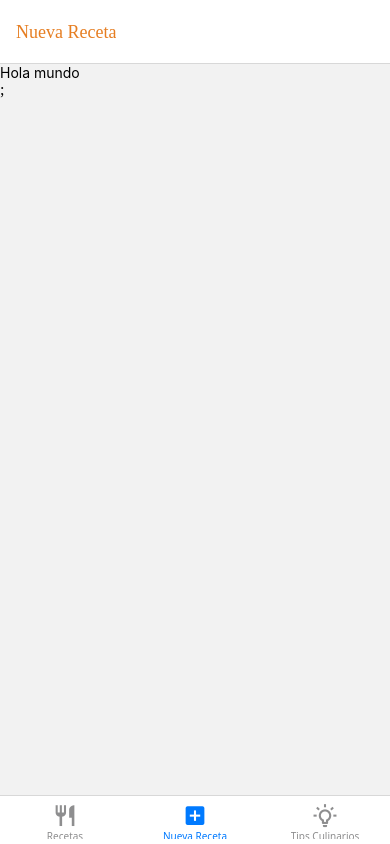
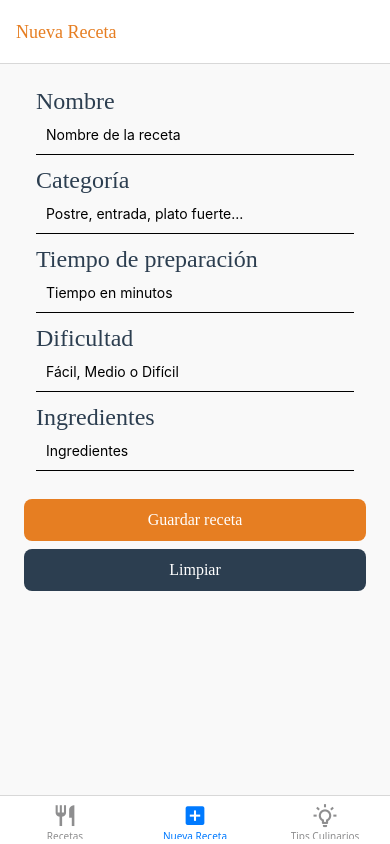
Before and after one commit to paoolisboa/TallerCookBook, a React Native app: screen /NuevaReceta in a window 390 px wide. Built offline with nearby package versions, Linux system fonts and the light colour scheme.

Commit message:
feat: ADD AddRecipeScreen with save and clear buttons, besides styles

```diff
--- a/App.js
+++ b/App.js
@@ -1,3 +1,4 @@
+/* eslint-disable react/no-unstable-nested-components */
 import React from 'react'
 import { StatusBar, StyleSheet } from 'react-native';
 import { NavigationContainer } from '@react-navigation/native';
@@ -23,11 +24,6 @@ const RecipesStack=()=>{
         name="Details"
         component={RecipeDetailScreen}
         options={{title: 'Detalle de Receta'}}
-      />
-      <Stack.Screen
-        name="Tips"
-        component={CookingTipsScreen}
-        options={{title: 'Tips Culinarios'}}
       />
     </Stack.Navigator>
   )
@@ -55,10 +51,10 @@ function App() {
               return <Icon name = {iconName} size = {size} color = {color}/>
           },
           tabBarActiveTinColor : '#E67E22',
-          tabBarInactiveTinColor : 'gray',
           headerShown: false,
           headerTitleStyle: { fontFamily: 'Poppins-Bold' },
           headerTintColor:'#E67E22',
+          tabBarInactiveTinColor : '#1d1d1d',
         })}
       >
         <Tab.Screen
--- a/package.json
+++ b/package.json
@@ -12,8 +12,8 @@
   "dependencies": {
     "@react-native/new-app-screen": "0.84.1",
     "@react-navigation/bottom-tabs": "^7.15.7",
-    "@react-navigation/native": "^7.2.0",
-    "@react-navigation/native-stack": "^7.14.8",
+    "@react-navigation/native": "^7.2.1",
+    "@react-navigation/native-stack": "^7.14.9",
     "@react-navigation/stack": "^7.8.7",
     "react": "19.2.3",
     "react-native": "0.84.1",
--- a/src/screens/AddRecipeScreen.js
+++ b/src/screens/AddRecipeScreen.js
@@ -1,13 +1,130 @@
-import React from 'react'
-import {Text, TextInput, View, TouchableOpacity} from 'react-native'
+import React, { useState } from 'react'
+import { TextInput, StyleSheet, Platform, Alert, KeyboardAvoidingView, Text, View, ScrollView, TouchableOpacity } from 'react-native'
+import { SafeAreaProvider, SafeAreaView } from 'react-native-safe-area-context';
+import styles from '../styles/AddRecipeStyles'
 
-const AddRecipeScreen = () =>{
-
-    return(
-        <View>
-            <Text>Hola mundo</Text>;
-        </View>
-    )
+function showAlert(message) {
+    if (Platform.OS === 'web') {
+        window.alert(message);
+    } else {
+        Alert.alert(message);
+    }
 }
 
+function isFieldEmpty(value) {
+    // .trim() remueve espacios en blanco
+    if (value == null || String(value).trim() === '') {
+        return true;
+    }
+    return false;
+}
+
+const AddRecipeScreen = () => {
+
+    const [recipeName, setRecipeName] = useState('');
+    const [category, setCategory] = useState('');
+    const [preparationTime, setPreparationTime] = useState('');
+    const [difficulty, setDifficulty] = useState('');
+    const [ingredients, setIngredients] = useState('');
+
+    const handleSave = () => {
+        if (
+            isFieldEmpty(recipeName) ||
+            isFieldEmpty(category) ||
+            isFieldEmpty(preparationTime) ||
+            isFieldEmpty(difficulty) ||
+            isFieldEmpty(ingredients)
+        ) {
+            showAlert('Por favor complete todos los campos');
+            return;
+        }
+        showAlert('Se ha guardado la receta exitosamente');
+    };
+
+    const handleClean = () => {
+        setRecipeName('');
+        setCategory('');
+        setPreparationTime('');
+        setDifficulty('');
+        setIngredients('');
+    }
+
+    return (
+        <SafeAreaProvider>
+            <SafeAreaView style={styles.safeArea}>
+                <KeyboardAvoidingView
+                    behavior={Platform.OS === 'ios' ? 'padding' : 'height'}
+                    style={styles.container}
+                >
+                    <ScrollView
+                        style={styles.scroll}
+                        contentContainerStyle={styles.scrollContent}
+                        keyboardShouldPersistTaps="handled"
+                        keyboardDismissMode={Platform.OS === 'ios' ? 'interactive' : 'on-drag'}
+                        showsVerticalScrollIndicator={false}
+                    >
+                        <Text style={styles.titles}>Nombre</Text>
+                        <TextInput
+                            style={styles.input}
+                            onChangeText={setRecipeName}
+                            value={recipeName}
+                            placeholder="Nombre de la receta"
+                        />
+
+                        <Text style={styles.titles}>Categoría</Text>
+                        <TextInput
+                            style={styles.input}
+                            onChangeText={setCategory}
+                            value={category}
+                            placeholder="Postre, entrada, plato fuerte..."
+                        />
+
+                        <Text style={styles.titles}>Tiempo de preparación</Text>
+                        <TextInput
+                            style={styles.input}
+                            onChangeText={setPreparationTime}
+                            value={preparationTime}
+                            placeholder="Tiempo en minutos"
+                            keyboardType="numeric"
+                        />
+
+                        <Text style={styles.titles}>Dificultad</Text>
+                        <TextInput
+                            style={styles.input}
+                            onChangeText={setDifficulty}
+                            value={difficulty}
+                            placeholder="Fácil, Medio o Difícil"
+                        />
+
+                        <Text style={styles.titles}>Ingredientes</Text>
+                        <TextInput
+                            style={styles.input}
+                            onChangeText={setIngredients}
+                            value={ingredients}
+                            placeholder="Ingredientes"
+                        />
+
+                        <View style={styles.actions}>
+                            <TouchableOpacity
+                                onPress={handleSave}
+                                style={styles.saveButton}
+                            >
+                                <Text style={styles.buttonText}>Guardar receta</Text>
+                            </TouchableOpacity>
+                            <TouchableOpacity
+                                onPress={handleClean}
+                                style={styles.cleanButton}
+                            >
+                                <Text style={styles.buttonText}>Limpiar</Text>
+                            </TouchableOpacity>
+                        </View>
+                    </ScrollView>
+                </KeyboardAvoidingView>
+            </SafeAreaView>
+        </SafeAreaProvider>
+    );
+}
+
+
+
 export default AddRecipeScreen;
--- a/src/screens/CookingTipsScreen.js
+++ b/src/screens/CookingTipsScreen.js
@@ -1,14 +1,21 @@
 import React from 'react'
 import {Text, TextInput, View, TouchableOpacity} from 'react-native'
+import { SafeAreaProvider, SafeAreaView } from 'react-native-safe-area-context'
 
 
 
 const CookingTipsScreen = () => {
 
  return(
-        <View>
-            <Text>Hola mundo</Text>;
-        </View>
+    <SafeAreaProvider>
+        <SafeAreaView>
+            <View>
+                <Text>
+                I am bold
+                </Text>
+            </View>
+        </SafeAreaView>
+    </SafeAreaProvider>
     )
 }
 
--- a/src/styles/AddRecipeStyles.js
+++ b/src/styles/AddRecipeStyles.js
@@ -1,9 +1,60 @@
 import { StyleSheet } from 'react-native';
 
 const styles = StyleSheet.create({
+  safeArea: {
+      flex: 1,
+      backgroundColor: '#F9F9F9'
+  },
   container: {
-    flex: 1,
+      flex: 1,
   },
+  scroll: {
+      flex: 1,
+  },
+  scrollContent: {
+      flexGrow: 1,
+      padding: 24,
+      paddingBottom: 32,
+  },
+  actions: {
+      marginTop: 16,
+      gap: 8,
+  },
+  saveButton: {
+      alignItems: 'center',
+      justifyContent: 'center',
+      backgroundColor: '#E67E22',
+      paddingVertical: 12,
+      paddingHorizontal: 16,
+      borderRadius: 8,
+  },
+  cleanButton: {
+      alignItems: 'center',
+      justifyContent: 'center',
+      backgroundColor: '#2C3E50',
+      paddingVertical: 12,
+      paddingHorizontal: 16,
+      borderRadius: 8,
+  },
+  buttonText: {
+      color: '#FFFFFF',
+      fontFamily: 'Poppins-Bold',
+      fontSize: 16,
+  },
+  input: {
+      height: 40,
+      margin: 12,
+      marginTop: 0,
+      borderWidth: 0,
+      borderBottomWidth: 1,
+      padding: 10,
+  },
+  titles: {
+      fontFamily: 'Poppins-Bold',
+      fontSize: 24,
+      color: '#2C3E50',
+      marginLeft: 12
+  }
 });
 
 export default styles
```
Also changed, not shown: 1 other file (tests, documents, lock files or other folders).
